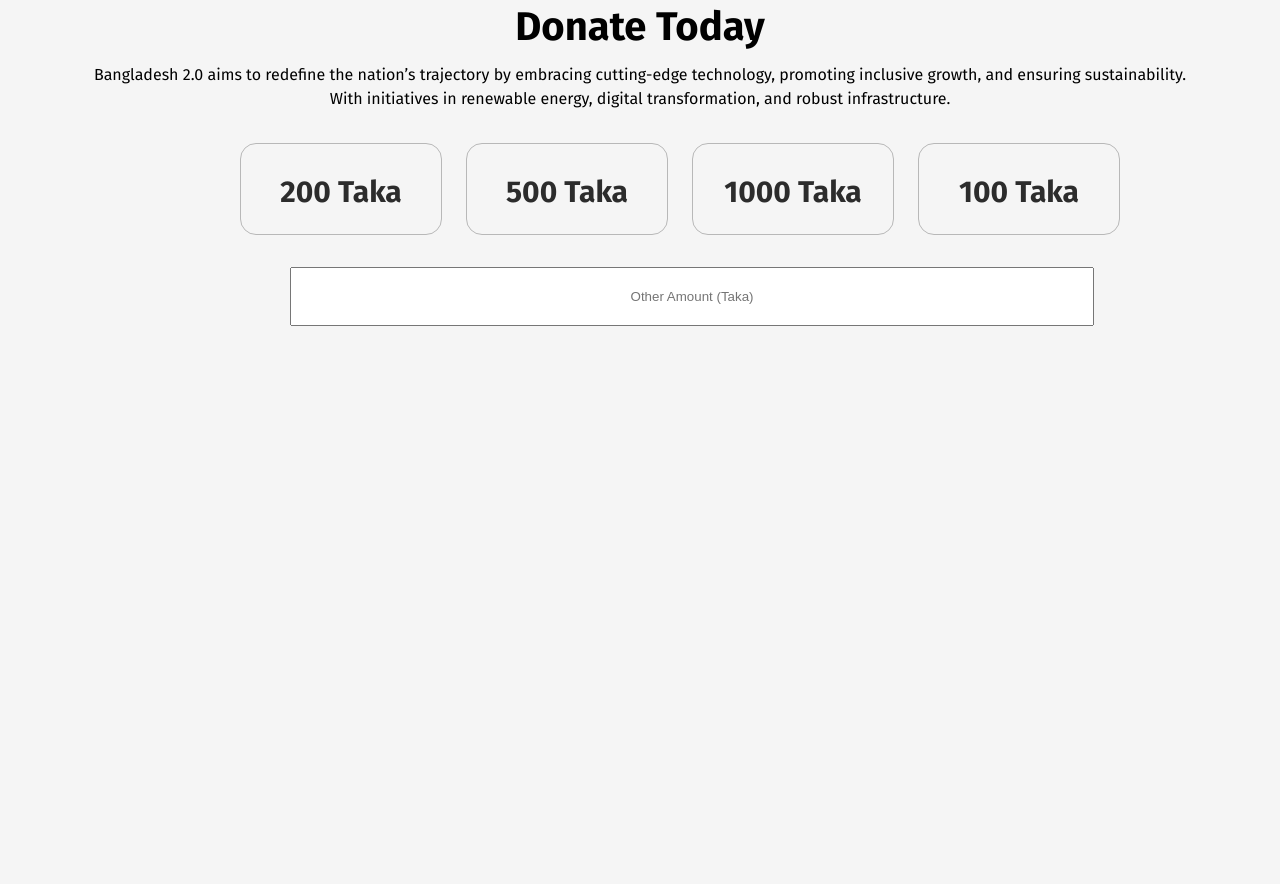
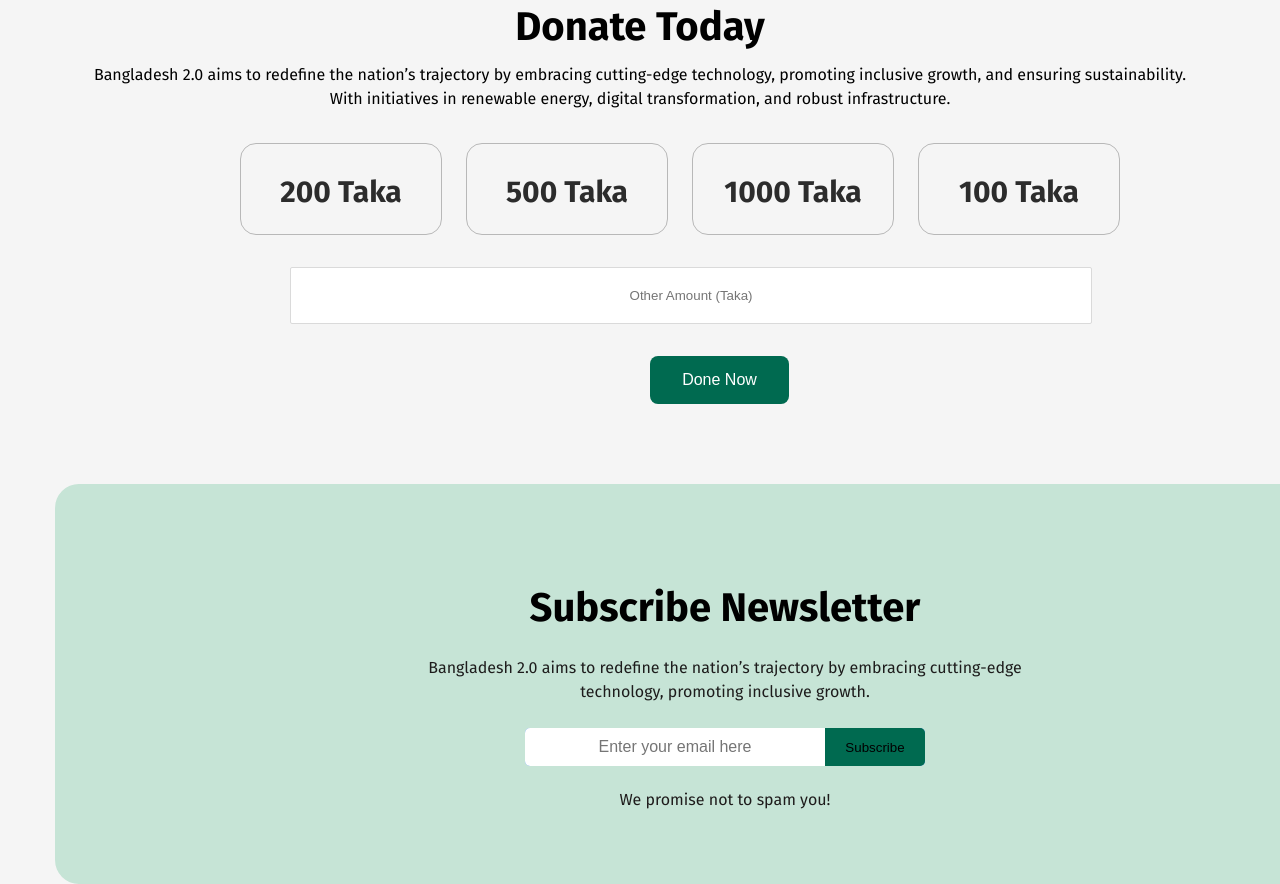
Before and after one commit to hridaysonar/Assignment-1, a plain HTML site: page index.html in a window 1280 px wide. Shown: the part 4142-5026 px from the top of the page. Before the commit the page ends 4468 px from the top, so only its background shows below. Drawn offline with Linux system fonts and the light colour scheme.

Commit message:
main footer done

```diff
--- a/index.html
+++ b/index.html
@@ -227,7 +227,22 @@
             </div>
         </section>
         <section>
-            <input class="input-amount" type="text" name="" placeholder="Other Amount (Taka)" id="">
+            <input class="input-amount" type="text" name="" placeholder="Other Amount (Taka)" id=""> <br>
+            <button class="Done">Done Now</button>
+        </section>
+
+        <section>
+            <div class="main-footer">
+                <div class="pading-footer">
+                <h1 class="satelite-title">Subscribe Newsletter</h1>
+                <p class="paragrap-14">Bangladesh 2.0 aims to redefine the nation’s trajectory by embracing cutting-edge <br> technology, promoting inclusive growth.</p>
+                <div class="Subscribe-containar">
+                    <input type="email" name="" placeholder="Enter your email here" id="">
+                    <button class="Subscribe">Subscribe</button>
+                </div>
+                <p class="paragrap-13">We promise not to spam you!</p>
+            </div>
+            </div>
         </section>
       </footer>
        <!-- footer section end -->
--- a/style/style.css
+++ b/style/style.css
@@ -354,6 +354,9 @@ p.paragrap-bangobondhu {
     margin-top: 12px;
 }
 
+button.Read-More:hover {
+    background-color: #949494;
+}
 button.Read-More {
     margin-top: 32px;
     height: 48px;
@@ -405,4 +408,82 @@ input.input-amount {
     text-align: center;
     margin-left: 290px;
     margin-top: 32px;
+   border-radius: 2px;
+   border: 1px solid rgb(218, 218, 218);
 }
+.Done{
+    margin-top: 32px;
+    height: 48px;
+    width: 139px;
+    background-color: #006a50;
+    cursor: pointer;
+    border-radius: 8px;
+    border: none;
+    color: white;
+    font-size: 16px;
+}
+button.Done:hover {
+    background-color: #c6e4d6;
+    text-align: center;
+        margin-left: 650px;
+}
+button.Done {
+    margin-left: 650px;
+}
+/* button.Done:hover end */
+.Subscribe-containar{
+    display: flex;
+    border-radius: 5px;
+    overflow: hidden;
+    background-color: #5490f5;
+    width: 400px;
+    margin-top: 24px;
+}
+
+.Subscribe-containar input[type="email"]{
+    flex: 1;
+    padding: 10px;
+    border: none;
+    outline: none;
+    font-size: 16px;
+    color: #333;
+    background-color: rgb(255, 255, 255);
+    text-align: center;
+}
+button.Subscribe {
+    border: none;
+    background-color: #006a50;
+    width: 100px;
+    cursor: pointer;
+}
+button.Subscribe:hover{
+    background-color: #b8b8b8;
+}
+
+.main-footer {
+    height: 200px;
+    width: 1100px;
+    background-color: #c6e4d6;
+   padding: 100px;
+    margin-top: 80px;
+    border-radius: 24px;
+    margin-left: 55px;
+}
+.pading-footer {
+    margin-left: 40px;
+    text-align: -webkit-center;
+}
+h1.satelite-title {
+    font-size: 40px;
+    font-weight: bold;
+}
+p.paragrap-14 {
+    margin-top: 24px;
+    line-height: 24px;
+    color: #1d1c1c;
+}
+p.paragrap-13 {
+    margin-top: 24px;
+    font-size: 16px;
+    color: #1e1b1b;
+}
```
